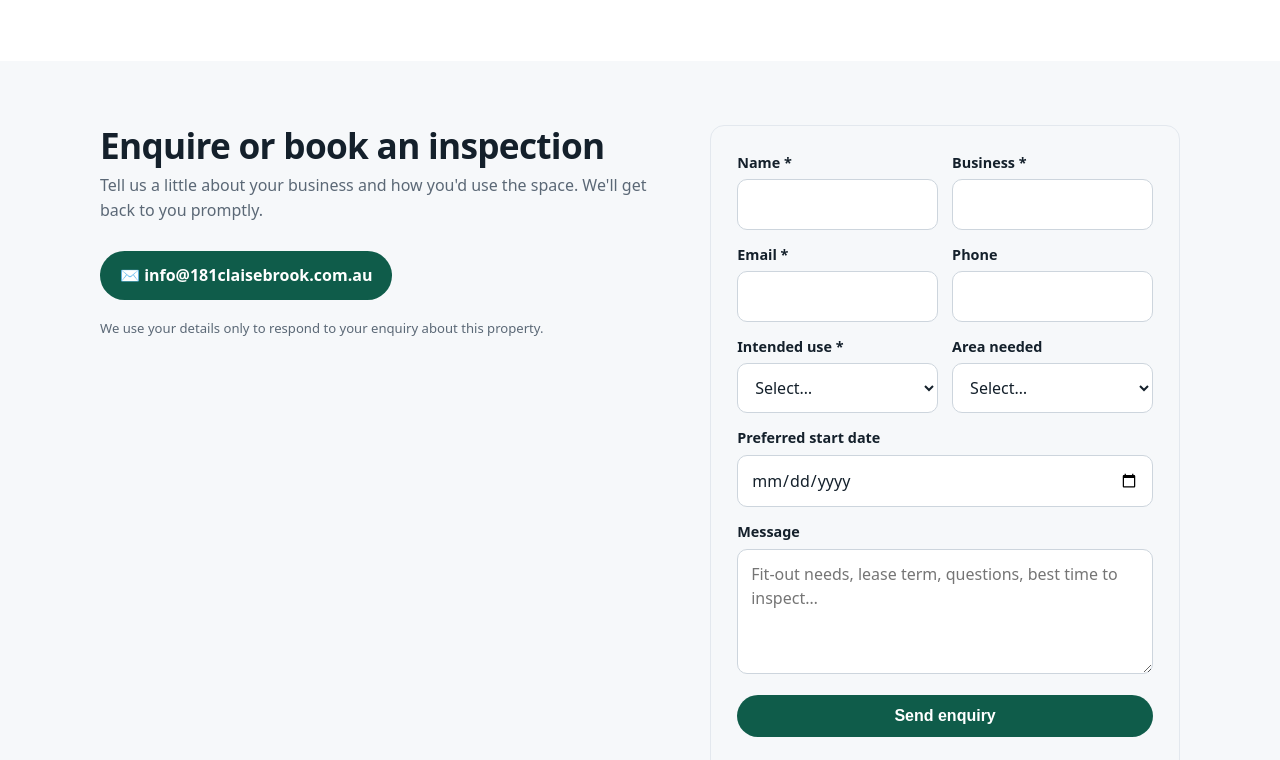
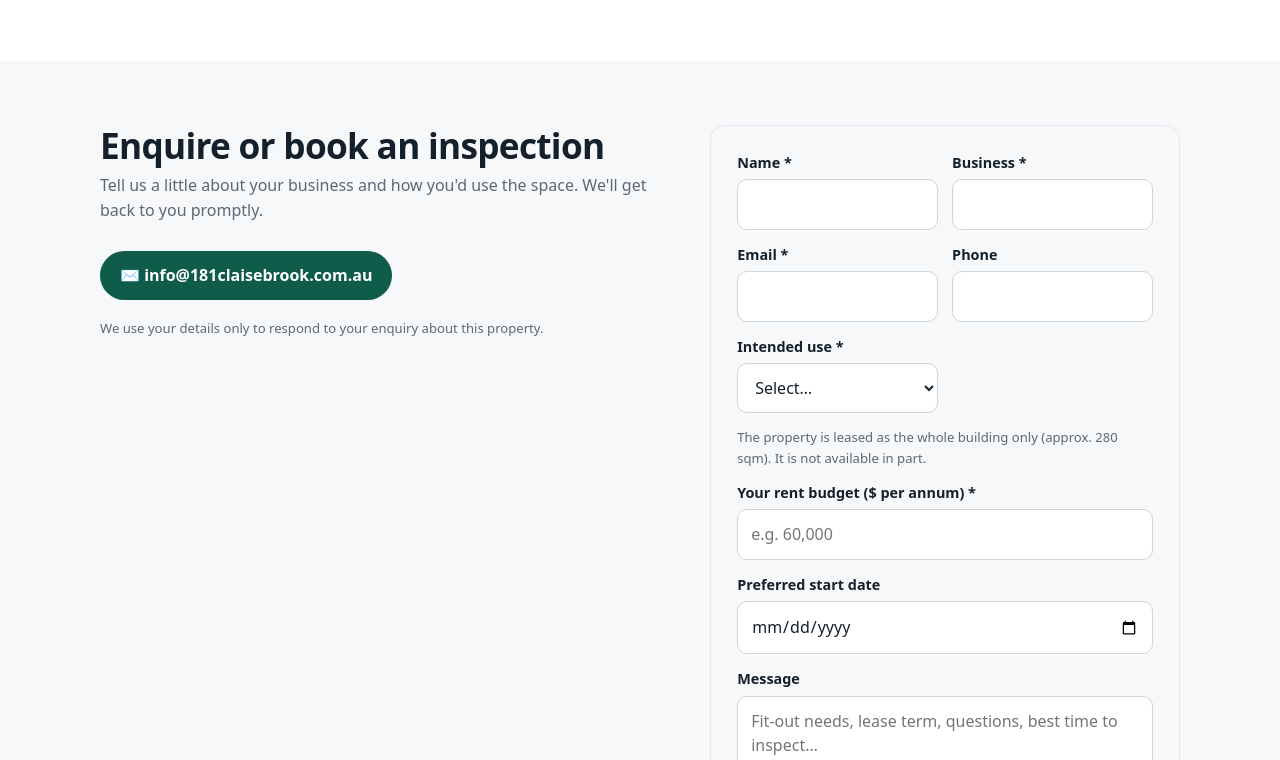
Before and after one commit to JohnBreed/181claisebrook, a plain HTML site: page index.html in a window 1280 px wide. Shown: the part 3792-4552 px from the top of the page. Drawn offline with Linux system fonts and the light colour scheme.

Commit message:
Show rent as lease from $60,000 p.a. + outgoings.
Lease is whole building only. Enquiry form drops the area-needed
options and adds a required rent-budget field, mapped as Budget
in the Apps Script sheet columns.

```diff
--- a/index.html
+++ b/index.html
@@ -4,7 +4,7 @@
 <meta charset="utf-8">
 <meta name="viewport" content="width=device-width, initial-scale=1">
 <title>For Lease: 181 Claisebrook Road, Perth | Food-ready warehouse, ~280 sqm</title>
-<meta name="description" content="For lease: 181 Claisebrook Road, Perth WA 6000. About 280 sqm single-level building with cool room, lab benching, 3-phase power and 3 car bays, 1.4 km from the Perth CBD. Asking rent $60,000 p.a. + outgoings + GST.">
+<meta name="description" content="For lease: 181 Claisebrook Road, Perth WA 6000. About 280 sqm single-level building with cool room, lab benching, 3-phase power and 3 car bays, 1.4 km from the Perth CBD. Lease from $60,000 p.a. + outgoings. Whole building only.">
 <meta name="robots" content="noindex"><!-- DRAFT: remove this line when John approves publishing -->
 <style>
 :root{--ink:#14202b;--muted:#5b6876;--line:#e3e8ee;--bg:#f6f8fa;--brand:#0f5c4a;--brand2:#e8f3ef;--accent:#f2a516;--r:14px}
@@ -139,8 +139,8 @@ footer p{margin:4px 0}
     <p class="note">The tenant is responsible for getting and keeping its own planning/use approvals, licences and registrations, for any fit-out works (with the landlord's consent), and for make-good at the end of the lease. Areas are approximate and all information is indicative only. Prospective tenants should make their own enquiries.</p>
   </div>
   <aside class="rent">
-    <div style="opacity:.8;font-size:.85rem;text-transform:uppercase;letter-spacing:.08em">Asking rent</div>
-    <div class="big">$60,000 p.a. + outgoings + GST</div>
+    <div class="big">Lease from $60,000 p.a. + outgoings</div>
+    <div style="margin-top:8px;font-weight:700">Whole building only</div>
     <ul>
             <li>Flexible on fit-out: keep it as-is or strip back (by negotiation)</li>
       <li>Lease term and incentives by negotiation</li>
@@ -188,10 +188,9 @@ footer p{margin:4px 0}
         <select id="use" name="intended_use" required>
           <option value="">Select…</option><option>Commercial kitchen</option><option>Meal prep</option><option>Catering</option><option>Food production / manufacturing</option><option>Laboratory (NATA or other)</option><option>Cold storage</option><option>Office / warehouse (strip-out)</option><option>Other</option>
         </select></div>
-      <div><label for="area">Area needed</label>
-        <select id="area" name="area_needed">
-          <option value="">Select…</option><option>Whole building (~280 sqm)</option><option>Under 200 sqm</option><option>200–280 sqm</option><option>Not sure yet</option>
-        </select></div>
+      <div class="full" style="margin:0"><p class="note" style="margin:0">The property is leased as the whole building only (approx. 280 sqm). It is not available in part.</p></div>
+      <div class="full"><label for="budget">Your rent budget ($ per annum) *</label>
+        <input id="budget" name="budget" type="text" inputmode="decimal" required autocomplete="off" placeholder="e.g. 60,000"></div>
       <div class="full"><label for="start">Preferred start date</label><input id="start" type="date" name="preferred_start"></div>
       <div class="full"><label for="msg">Message</label><textarea id="msg" name="message" rows="4" placeholder="Fit-out needs, lease term, questions, best time to inspect…"></textarea></div>
       <div class="full"><button class="btn" type="submit" style="width:100%">Send enquiry</button></div>
```
Also changed, not shown: 2 other files.
